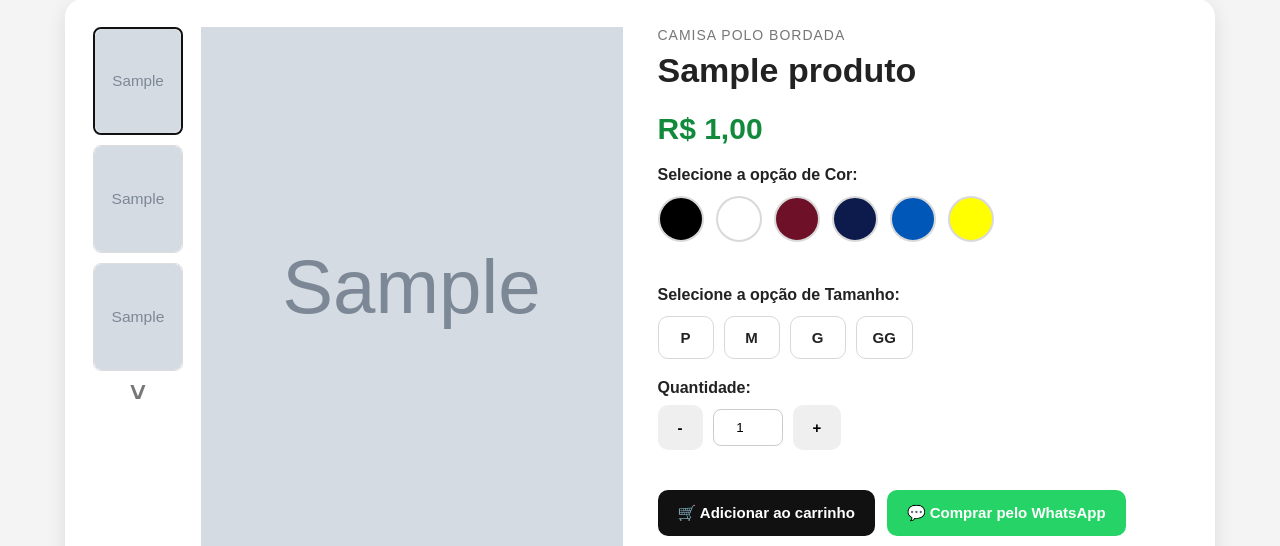
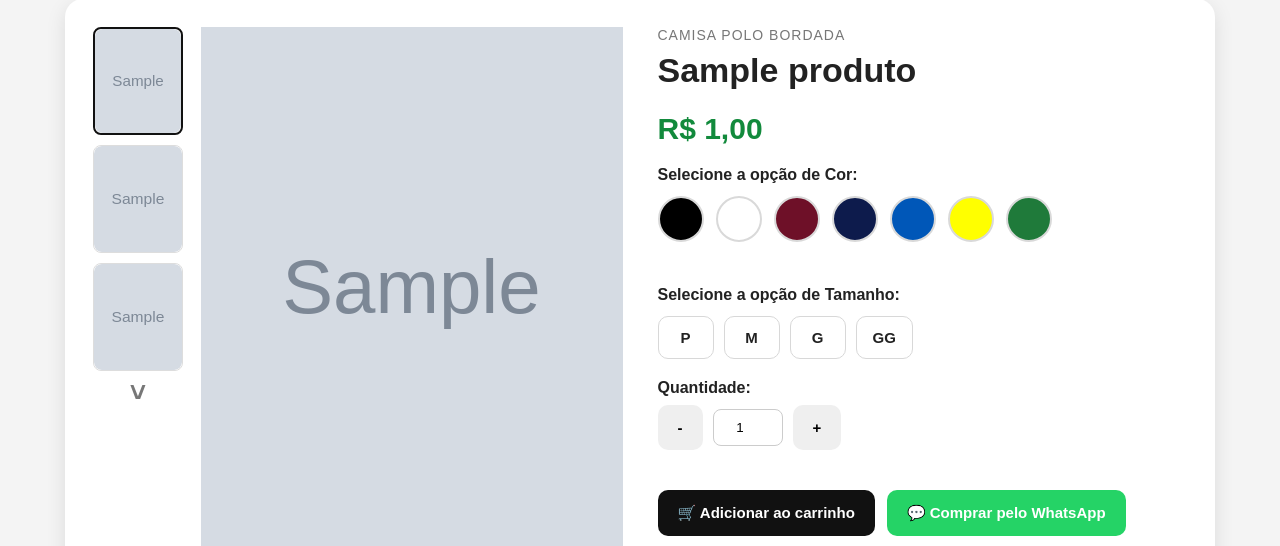
Before and after one commit to CarolineAnne/vestpolo, a Django app: page /produto/1/ in a window 1280 px wide. Shown: the part 105-651 px from the top of the page. Run offline with Django 5.2, Linux system fonts and the light colour scheme; tables that the repository leaves empty hold one stand-in row (values such as "Sample post"); grey boxes marked "Sample" are stand-in pictures.

Commit message:
Ajusta cores exibidas por produto

```diff
--- a/loja/templates/loja/produto.html
+++ b/loja/templates/loja/produto.html
@@ -342,6 +342,10 @@
 
         .cor-amarelo {
             background: #FFFF00;
+        }
+
+        .cor-verde {
+            background: #1f7a3a;
         }
 
         .opcoes-tamanhos {
@@ -943,6 +947,14 @@
                     </button>
                 {% endif %}
 
+                {% if produto.imagem_verde %}
+                    <button type="button"
+                            class="cor-opcao cor-verde"
+                            title="Verde"
+                            onclick="selecionarCor(this, 'Verde', '{{ produto.imagem_verde.url }}')">
+                    </button>
+                {% endif %}
+
             </div>
 
             <input type="hidden" id="corSelecionada" value="">
```
